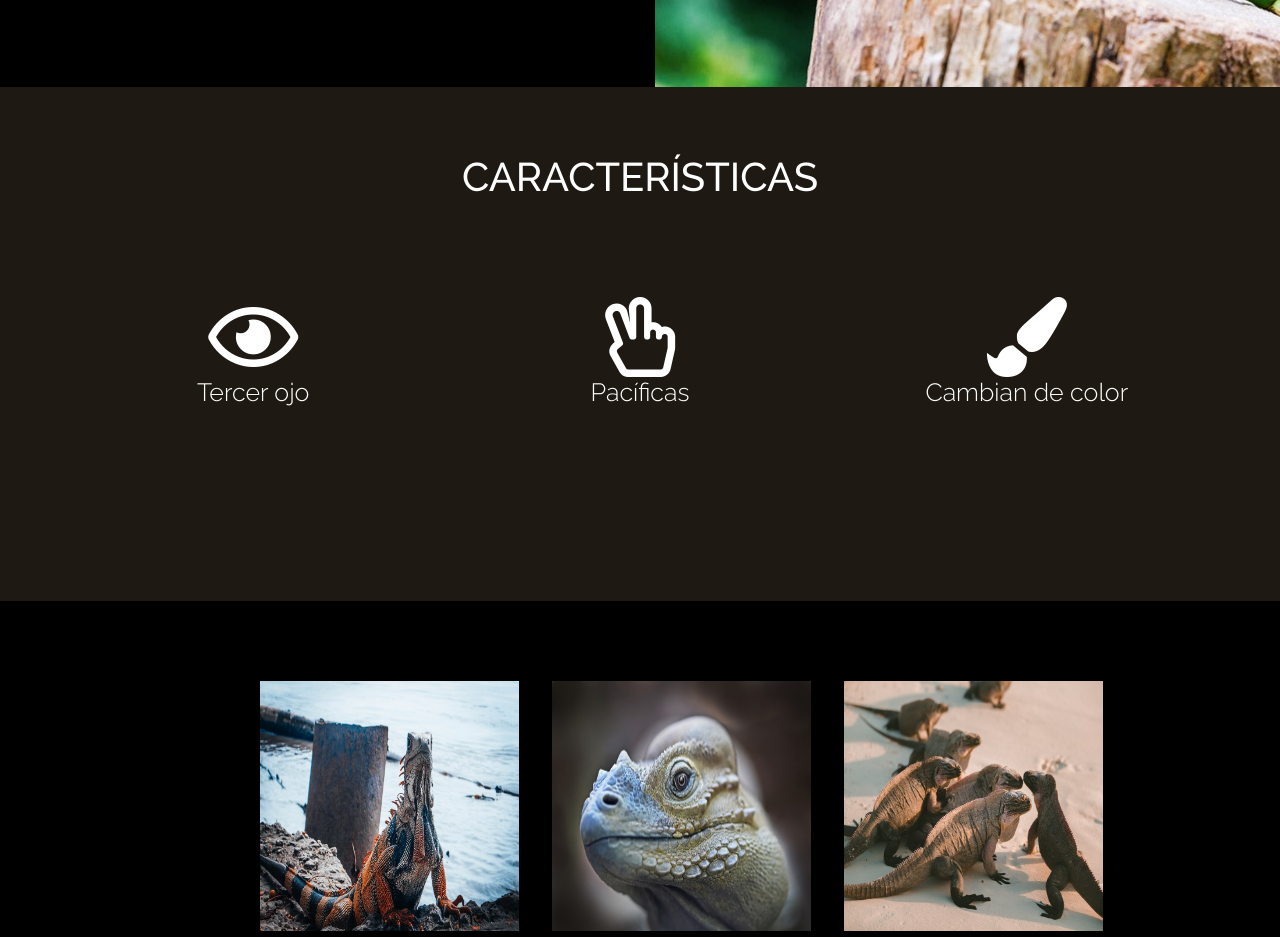
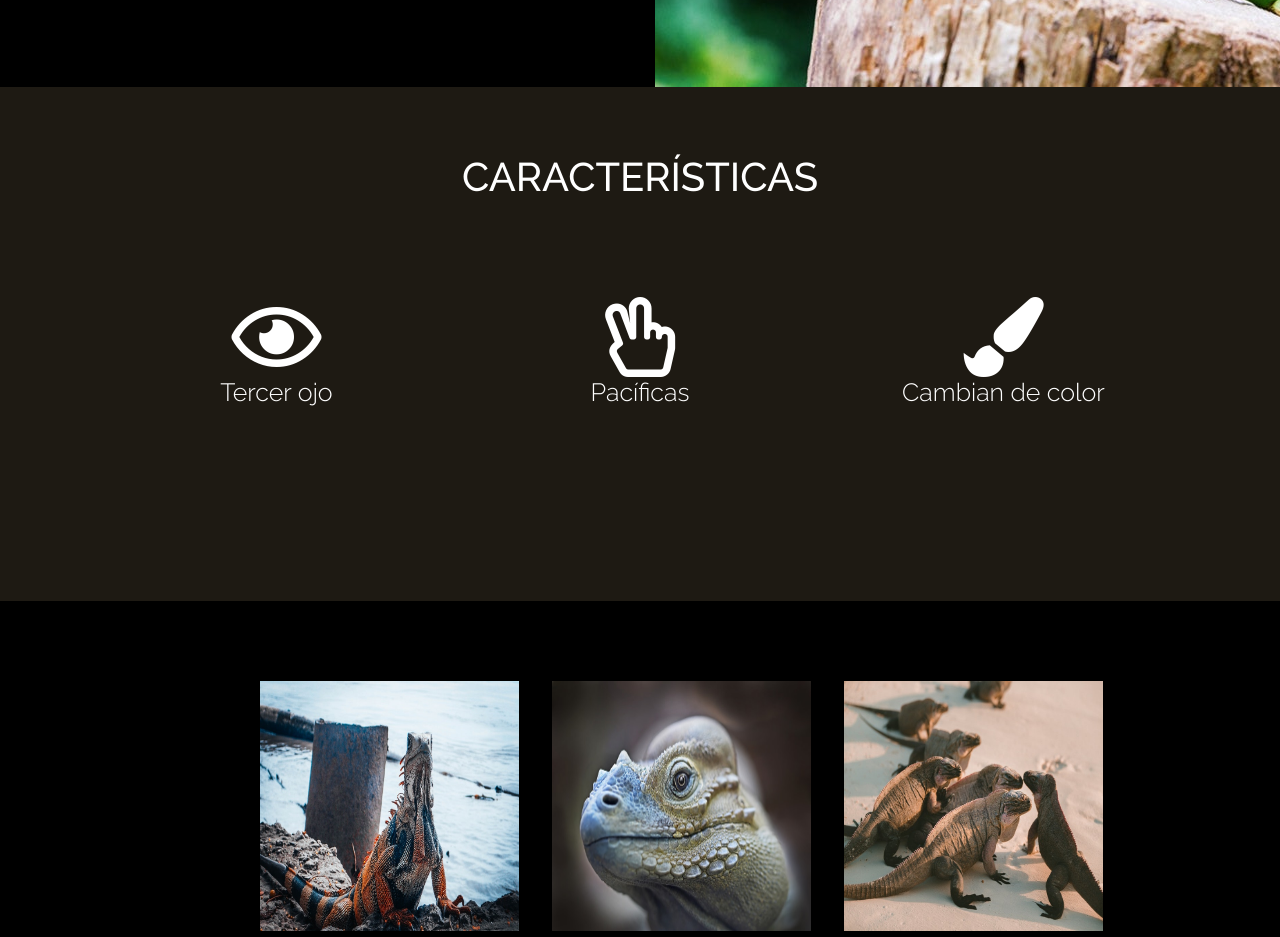
Before and after one commit to JosefinaRamdohr/DL1.Iguana, a plain HTML site: page index.html in a window 1280 px wide. Shown: the part 1200-2137 px from the top of the page. Drawn offline with nearby package versions, Linux system fonts and the light colour scheme.

Commit message:
Ajustes en sección íconos

```diff
--- a/index.html
+++ b/index.html
@@ -40,7 +40,7 @@ integrity="sha384-UHRtZLI+pbxtHCWp1t77Bi1L4ZtiqrqD80Kn4Z8NTSRyMA2Fd33n5dQ8lWUE00
 
 <!-- sección iconos -->
   <section class="icons-section">
-  <div class="text-center pt-3 pb-5">
+  <div class="container text-center pt-3 pb-5">
 <h2>CARACTERÍSTICAS</h2>
 
 <div class="row my-5 py-5">
```
